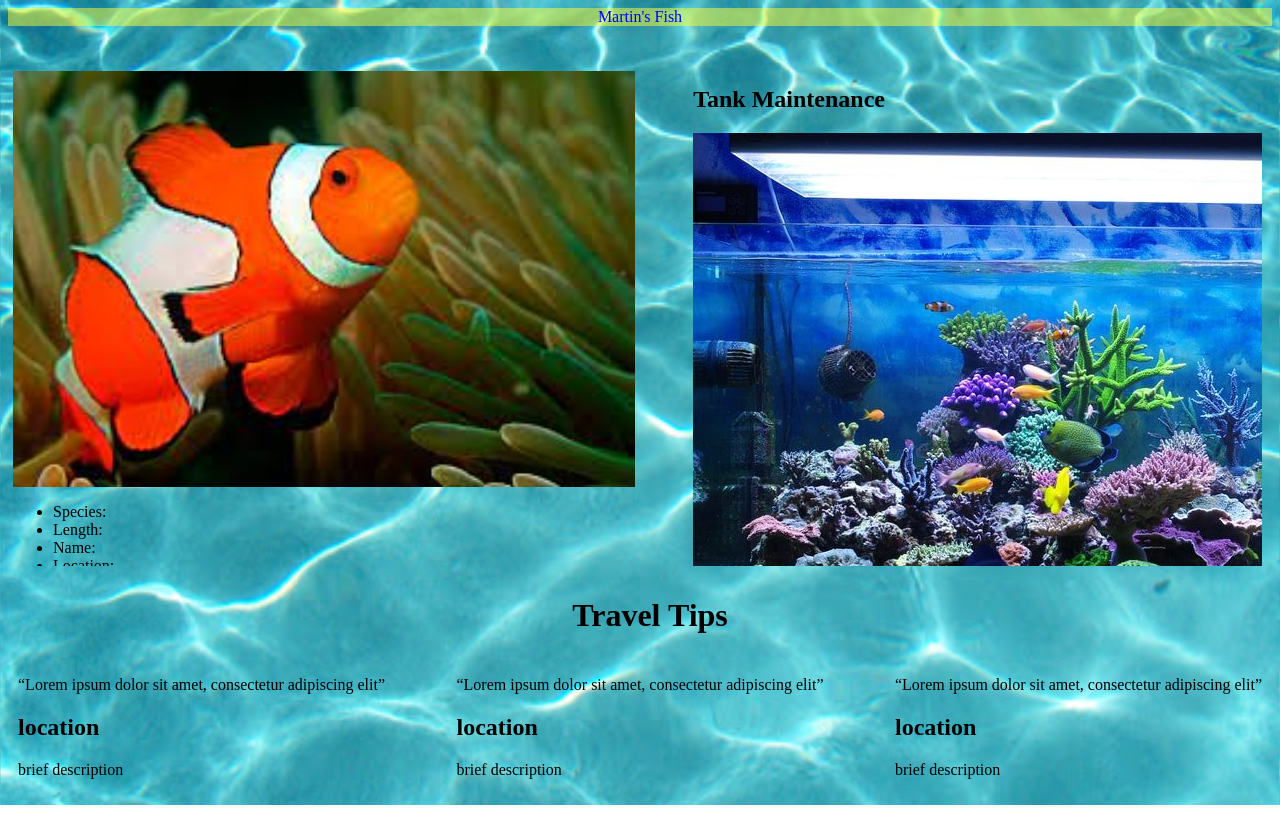
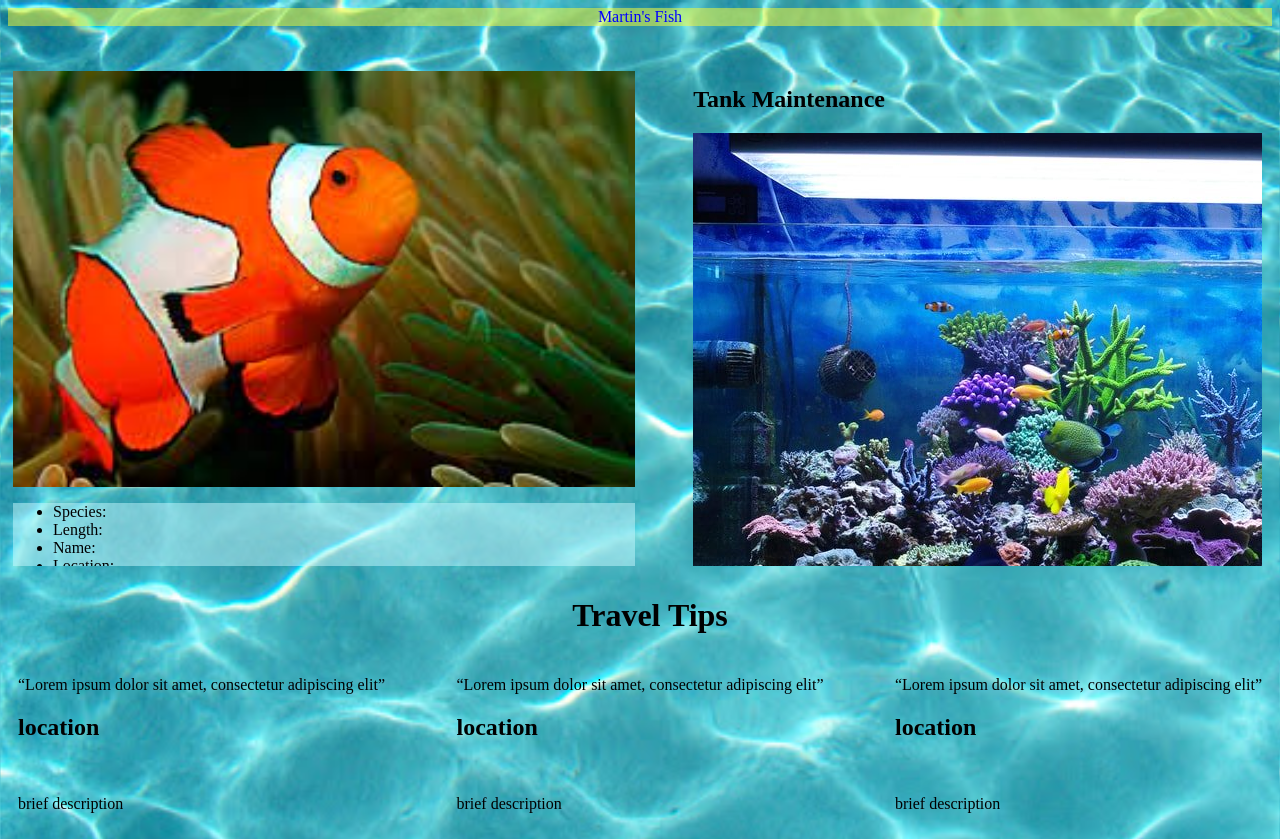
Before and after one commit to FolksyCarrot/chapter3, a plain HTML site: page index.html in a window 1280 px wide. Before the commit the page ends 805 px from the top, so only its background shows below. Drawn offline with Linux system fonts and the light colour scheme.

Commit message:
updated push

```diff
--- a/index.html
+++ b/index.html
@@ -15,7 +15,7 @@
     <main class="main">
     <section class="fish1">
         <img src="images/download.jpg" alt="picture of fish">
-        <ul>
+        <ul class ="list">
             <li>Species:</li>
             <li>Length:</li>
             <li>Name:</li>
@@ -25,8 +25,8 @@
     </section>
 
     <section class="fish2">
-        <img src="" alt="picture of fish">
-        <ul>
+        <img src="images/barracuda.jpg" alt="picture of fish">
+        <ul class="list">
             <li>Species:</li>
             <li>Length:</li>
             <li>Name:</li>
@@ -60,18 +60,21 @@
         <div class="quote1">
             <q>Lorem ipsum dolor sit amet, consectetur adipiscing elit</q>
             <h2>location</h2>
+            <img src="" alt="">
             <p>brief description</p>
         </div>
 
         <div class="quote2">
             <q>Lorem ipsum dolor sit amet, consectetur adipiscing elit</q>
             <h2>location</h2>
+            <img src="" alt="">
             <p>brief description</p>
         </div>
 
         <div class="quote3">
             <q>Lorem ipsum dolor sit amet, consectetur adipiscing elit</q>
             <h2>location</h2>
+            <img src="" alt="">
             <p>brief description</p>
         </div>
 
--- a/styles/main.css
+++ b/styles/main.css
@@ -56,3 +56,7 @@ body {
 .quote1, .quote2, .quote3 {
     padding: 10px;
 }
+
+.list {
+    background-color: rgb(199, 250, 255, 0.5);
+}
```
Also changed, not shown: images/barracuda.jpg (added), 1 other file.
